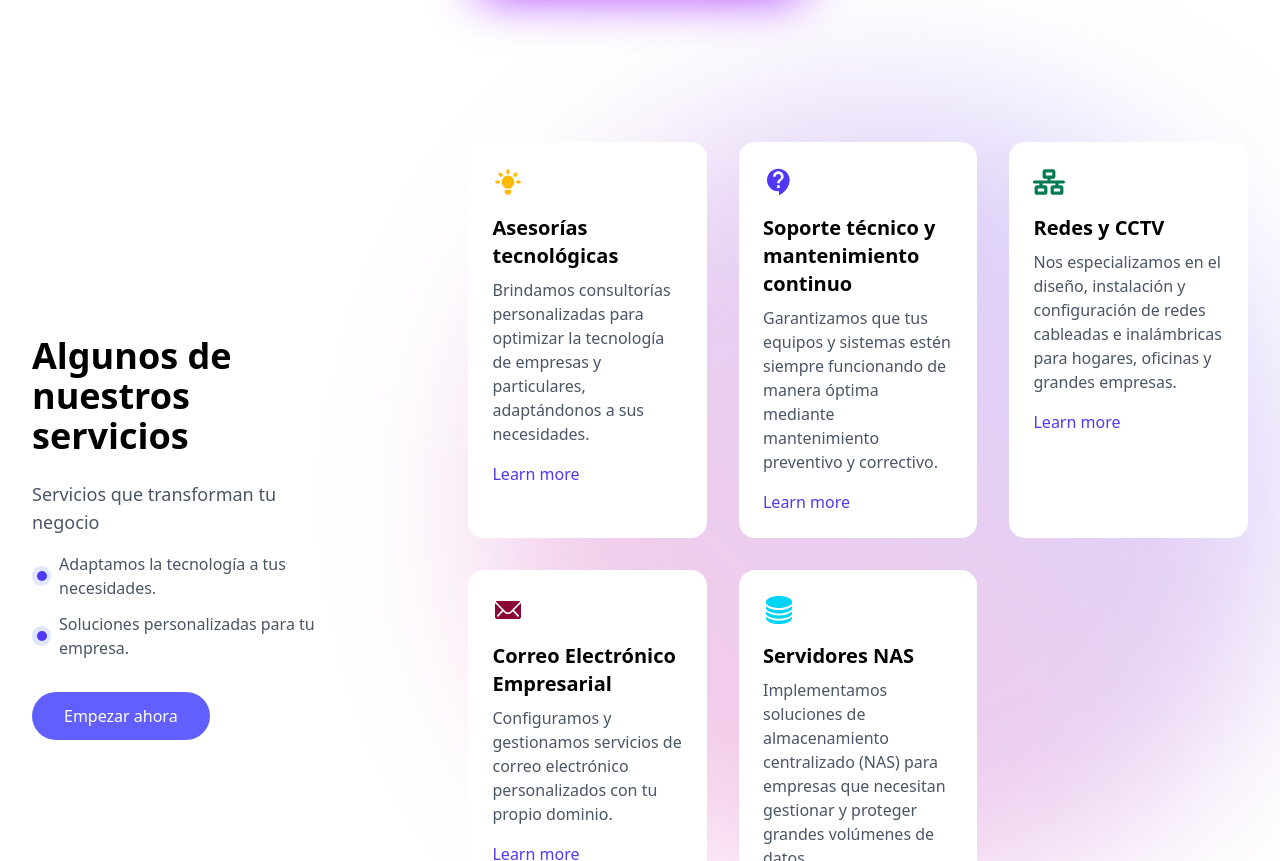
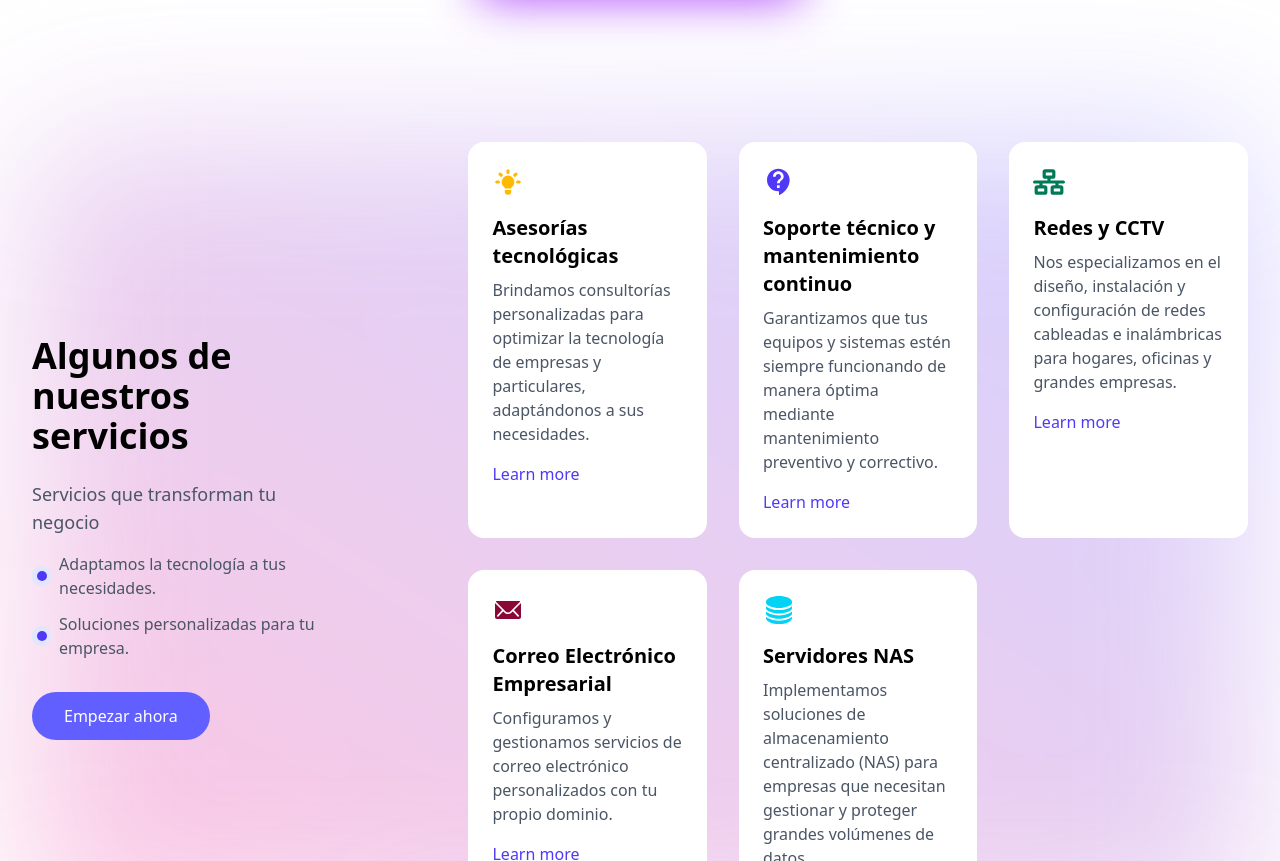
Before and after one commit to Luncier14/KrognerLandingPage, a React (Vite) app in the folder Krogner/: page / in a window 1280 px wide. Shown: the part 1939-2800 px from the top of the page. Built offline with nearby package versions, Linux system fonts and the light colour scheme.

Commit message:
Background contactform

```diff
--- a/Krogner/src/components/Contact.jsx
+++ b/Krogner/src/components/Contact.jsx
@@ -8,7 +8,7 @@ export default function ContactForm() {
   const [agreed, setAgreed] = useState(false)
 
   return (
-    <div className="isolate bg-white px-6 py-24 sm:py-32 lg:px-8">
+    <div className="relative isolate bg-white px-6 py-24 sm:py-32 lg:px-8">
       <div
         aria-hidden="true"
         className="absolute inset-x-0 top-[-10rem] -z-10 transform-gpu overflow-hidden blur-3xl sm:top-[-20rem]"
@@ -18,7 +18,7 @@ export default function ContactForm() {
             clipPath:
               'polygon(74.1% 44.1%, 100% 61.6%, 97.5% 26.9%, 85.5% 0.1%, 80.7% 2%, 72.5% 32.5%, 60.2% 62.4%, 52.4% 68.1%, 47.5% 58.3%, 45.2% 34.5%, 27.5% 76.7%, 0.1% 64.9%, 17.9% 100%, 27.6% 76.8%, 76.1% 97.7%, 74.1% 44.1%)',
           }}
-          className="relative left-1/2 -z-10 aspect-1155/678 w-[36.125rem] max-w-none -translate-x-1/2 rotate-[30deg] bg-gradient-to-tr from-[#ff80b5] to-[#9089fc] opacity-30 sm:left-[calc(50%-40rem)] sm:w-[72.1875rem]"
+          className="relative left-1/2 aspect-[1155/678] w-[36.125rem] max-w-none -translate-x-1/2 rotate-[30deg] bg-gradient-to-tr from-[#ff80b5] to-[#9089fc] opacity-30 sm:left-[calc(50%-40rem)] sm:w-[72.1875rem]"
         />
       </div>
       <div className="mx-auto max-w-2xl text-center">
@@ -131,10 +131,7 @@ export default function ContactForm() {
             </div>
           </div>
 
-
-          {/* Switch para aceptar terminos de privacidad  */}
-
-
+          {/* Switch para aceptar terminos de privacidad */}
           {/* <Field className="flex gap-x-4 sm:col-span-2">
             <div className="flex h-6 items-center">
               <Switch
--- a/Krogner/src/components/ServiceSection.jsx
+++ b/Krogner/src/components/ServiceSection.jsx
@@ -1,14 +1,10 @@
 import React from 'react'
 
 import { IoIosMail } from "react-icons/io";
-import {HiLightBulb} from 'react-icons/hi'
+import { HiLightBulb } from 'react-icons/hi'
 import { IoServer } from "react-icons/io5";
 import { FaNetworkWired } from "react-icons/fa6";
 import { MdContactSupport } from "react-icons/md";
-
-
-
-
 
 const services = [
     {
@@ -30,13 +26,13 @@ const services = [
         link: "#learn-more"
     },
     {
-      icon: <IoIosMail  className="w-8 h-8 text-rose-900" />,
+        icon: <IoIosMail className="w-8 h-8 text-rose-900" />,
         title: "Correo Electrónico Empresarial",
         description: "Configuramos y gestionamos servicios de correo electrónico personalizados con tu propio dominio.",
         link: "#learn-more"
     },
     {
-      icon: <IoServer  className="w-8 h-8 text-cyan-400" />,
+        icon: <IoServer className="w-8 h-8 text-cyan-400" />,
         title: "Servidores NAS",
         description: "Implementamos soluciones de almacenamiento centralizado (NAS) para empresas que necesitan gestionar y proteger grandes volúmenes de datos.",
         link: "#learn-more"
@@ -48,7 +44,7 @@ const ServiceSection = () => {
         <section className='py-20 container mx-auto px-4 sm:px-6 lg:px-8' id='Services'>
             {/* Gradiente Wrapper */}
             <div className='relative'>
-          <div className='absolute -top-10 -right-10 w-[800px] h-[800px] bg-gradient-to-bl from-indigo-500/30 to-pink-500/30 rounded-full blur-[80px] -z-10'></div>
+                <div className='absolute inset-0 w-full h-full bg-gradient-to-bl from-indigo-500/30 to-pink-500/30 rounded-lg blur-[80px] -z-10'></div>
                 <div className='flex flex-col md:flex-row items-center justify-between gap-12 lg:gap-24'>
                     {/* Header */}
                     <div className='md:w-1/3 w-full'>
@@ -76,7 +72,7 @@ const ServiceSection = () => {
                     {/* Services cards */}
                     <div className='grid grid-cols-1 md:grid-cols-3 gap-8'>
                         {services.map((service, index) => (
-                    <div key={index} className='bg-white max-w-72 cursor-pointer rounded-2xl p-6 hover:scale-105 hover:shadow-xl transition-all duration-300'>
+                            <div key={index} className='bg-white max-w-72 cursor-pointer rounded-2xl p-6 hover:scale-105 hover:shadow-xl transition-all duration-300 z-10'>
                                 <div className='mb-4'>{service.icon}</div>
                                 <h3 className='text-xl font-semibold mb-2'>{service.title}</h3>
                                 <p className='text-gray-600 mb-4'>{service.description}</p>
```
Lines whose indentation alone changed are shown as unchanged.
